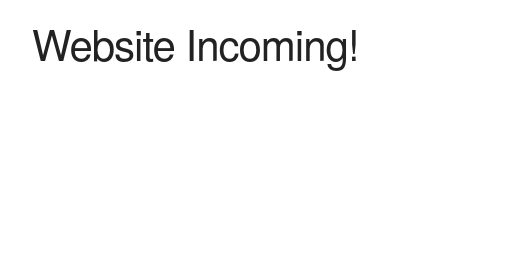
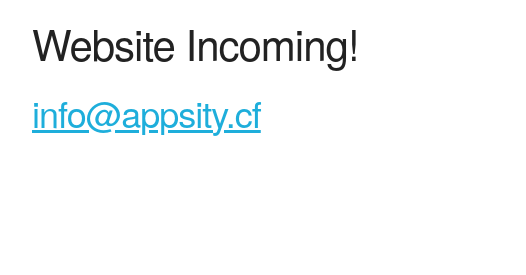
Before and after one commit to Appsity/Appsity.github.io, a plain HTML site: page index.html in a window 1280 px wide. Shown: the part 303-578 px from the top of the page, 128-654 px from the left. Drawn offline with Linux system fonts and the light colour scheme.

Commit message:
added email

```diff
--- a/index.html
+++ b/index.html
@@ -19,6 +19,7 @@
             <div class="one-half column" style="margin-top: 25%">
                 <h1>Appsity</h1>
                 <h2>Website Incoming!</h2>
+                <h3><a href="mailto:info@appsity.cf">info@appsity.cf</a></h3>
             </div>
 
             <div class="one-half column" style="margin-top: 25%">
```
